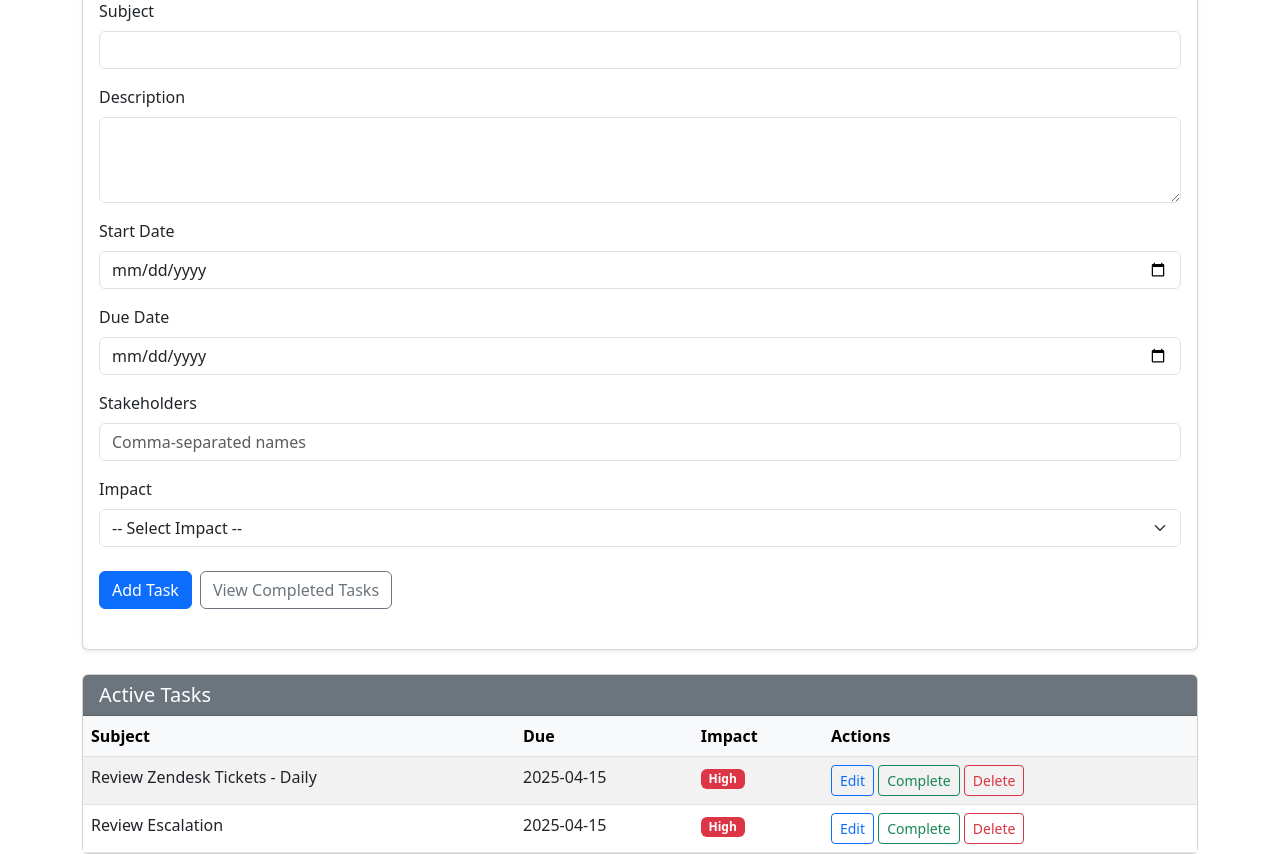
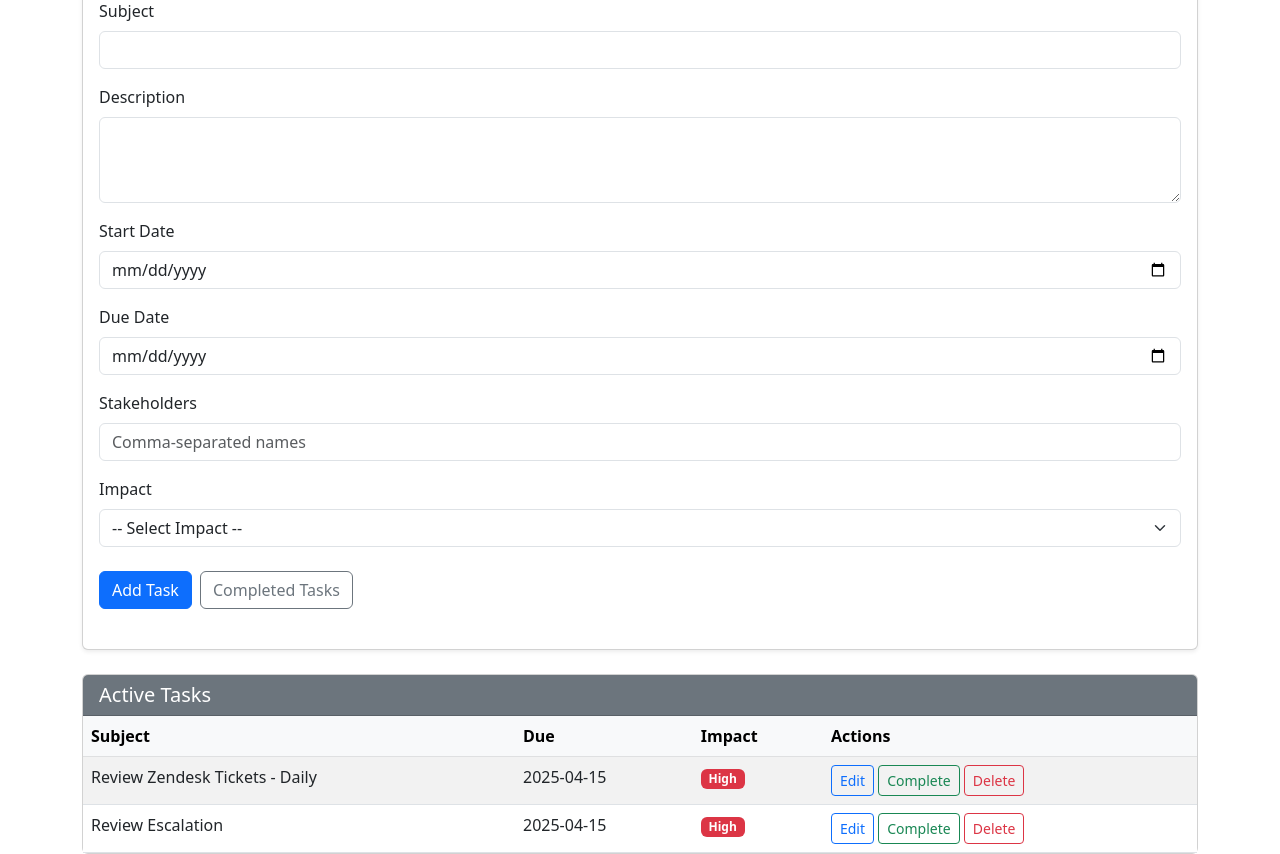
Before and after one commit to Legolasan/team_app, a Flask app: page / in a window 1280 px wide. Shown: the part 107-961 px from the top of the page. Run offline with Flask 3, Linux system fonts and the light colour scheme; data comes from the database, SQL or seed files in the repository.

Commit message:
completed

```diff
--- a/templates/index.html
+++ b/templates/index.html
@@ -44,7 +44,7 @@
 
         <div class="d-flex gap-2 mt-4">
             <button type="submit" class="btn btn-primary">Add Task</button>
-            <a href="/archived" class="btn btn-outline-secondary">View Completed Tasks</a>
+            <a href="/archived" class="btn btn-outline-secondary">Completed Tasks</a>
         </div>
     </form>
     </div>
```
